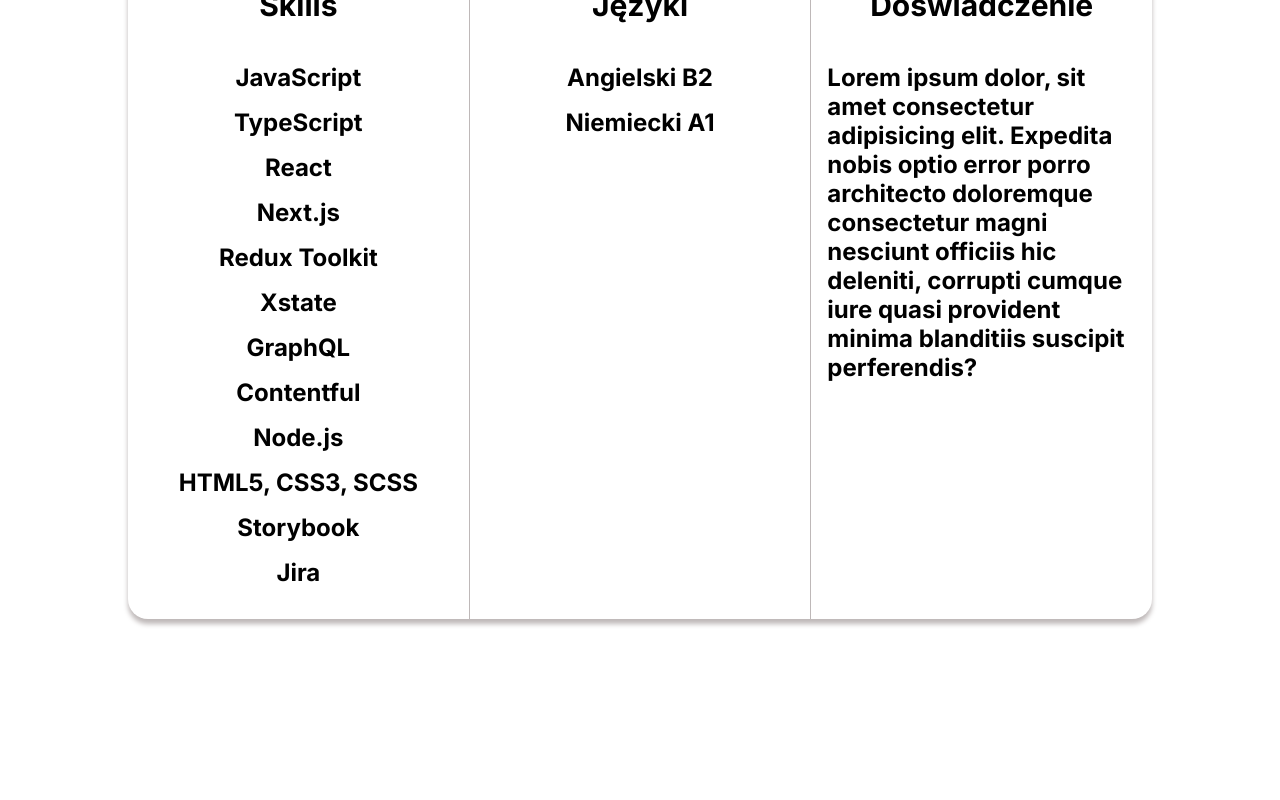
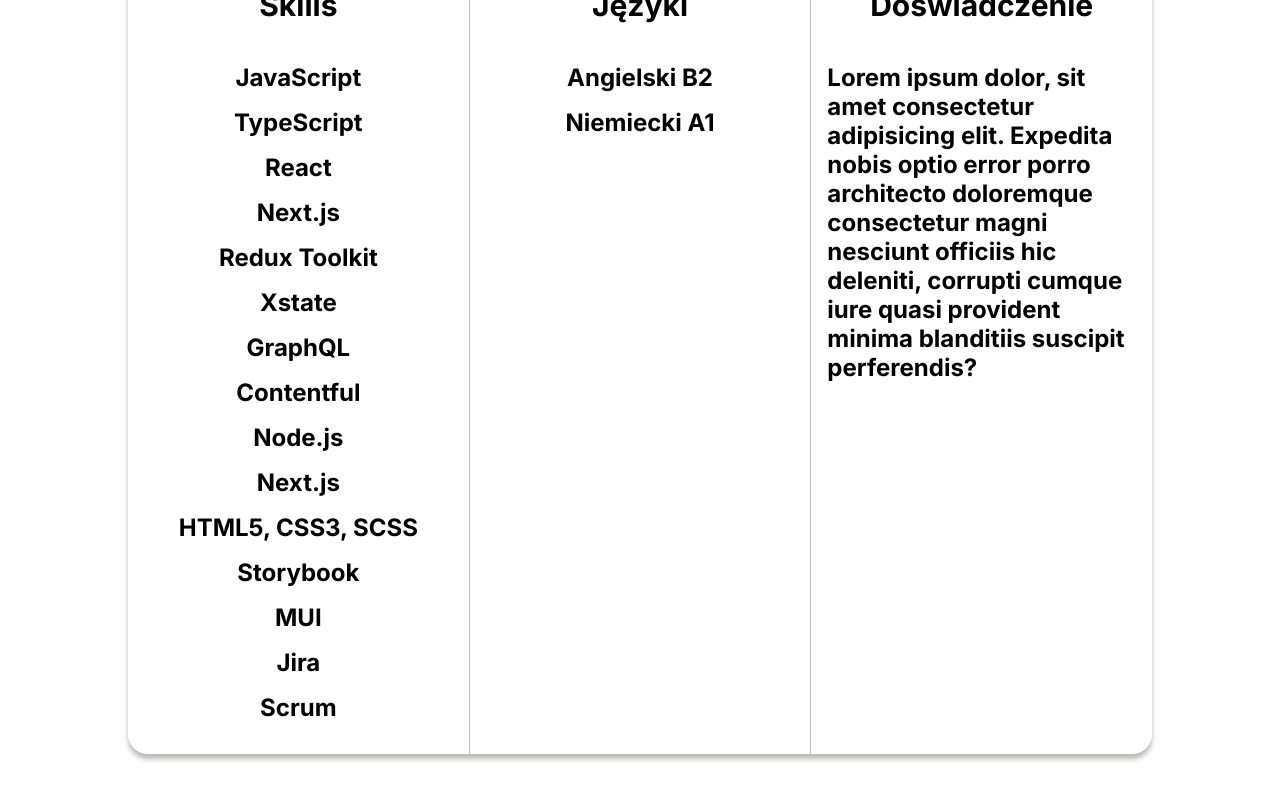
Before and after one commit to Turoczek/portfolio, a Next.js app: page / in a window 1280 px wide. Shown: the part 929-1729 px from the top of the page. Before the commit the page ends 1644 px from the top, so only its background shows below. Built offline with nearby package versions, Linux system fonts and the light colour scheme.

Commit message:
Skills added, function location changed

```diff
--- a/src/components/AboutMe/AboutMeThirdPart/AboutMeThirdPart.tsx
+++ b/src/components/AboutMe/AboutMeThirdPart/AboutMeThirdPart.tsx
@@ -18,9 +18,12 @@
   "GraphQL",
   "Contentful",
   "Node.js",
+  "Next.js",
   "HTML5, CSS3, SCSS",
   "Storybook",
+  "MUI",
   "Jira",
+  "Scrum",
 ];
 
 export const AboutMeThirdPart: FC = () => {
```
Also changed, not shown: src/api/arrayChallenge.ts (renamed from src/containers/Calculator/Funkcja.ts).
